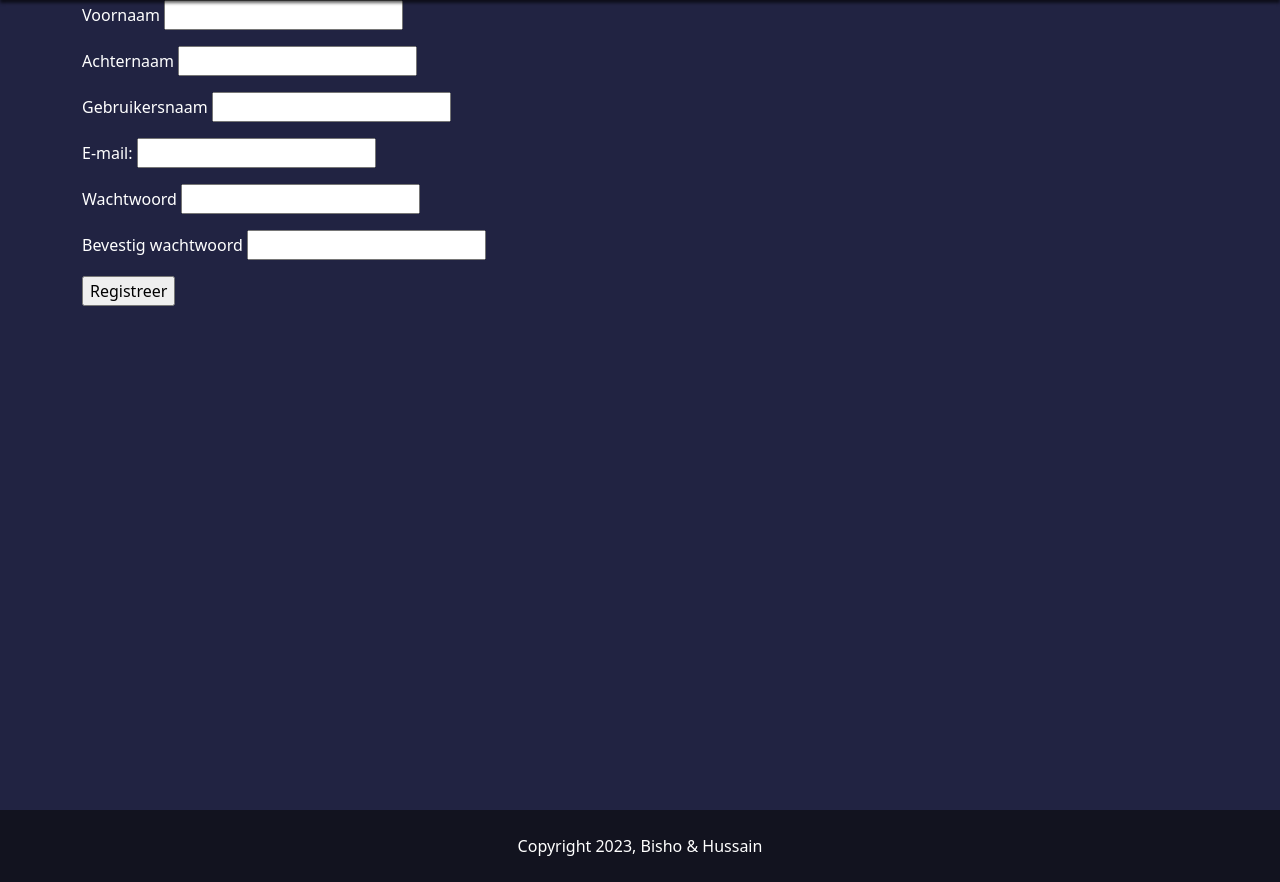
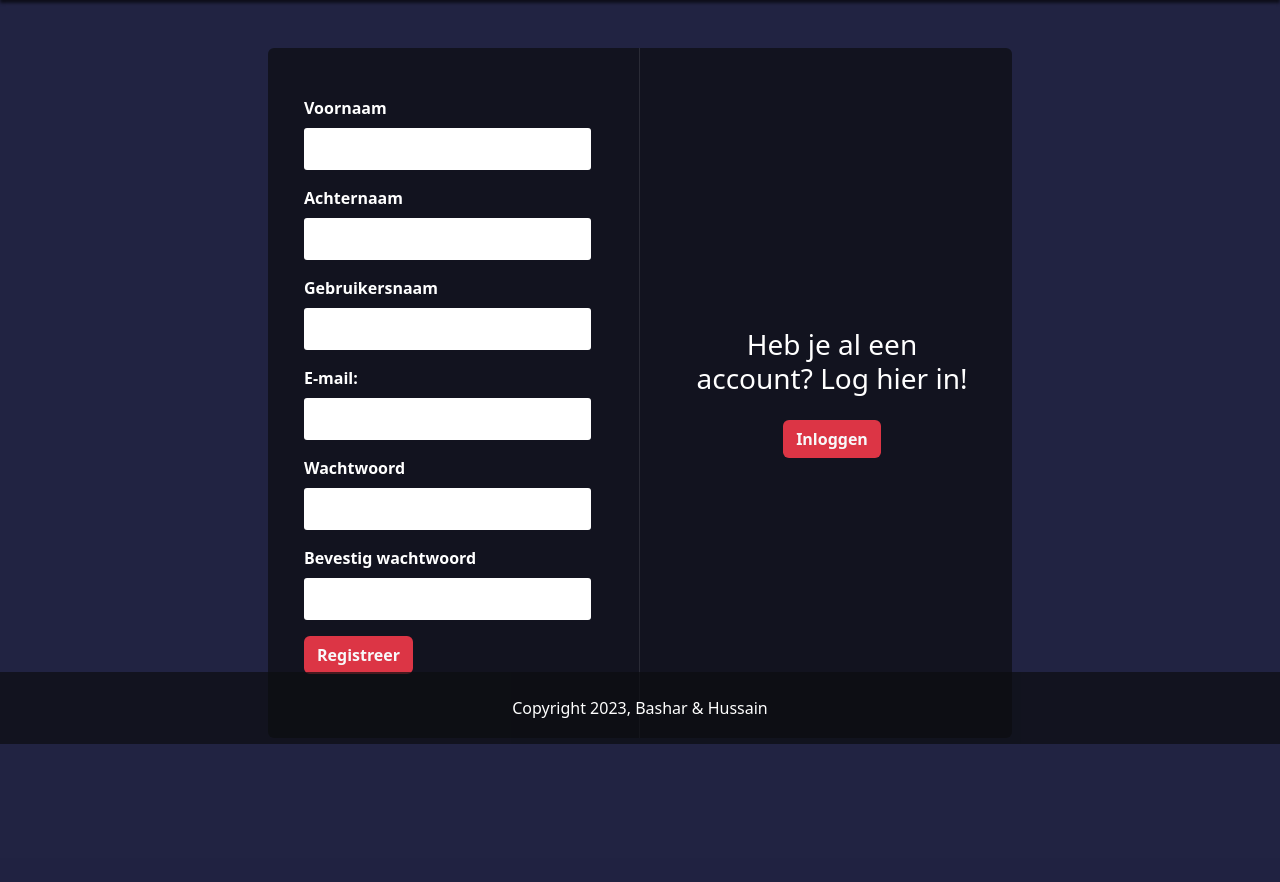
Before and after one commit to Mbalhakim/flaskmovies, a Flask app: page /userr/register in a window 1280 px wide. Shown: the part 56-938 px from the top of the page. After the commit the page ends 800 px from the top, so only its background shows below. Run offline with Flask 3, Linux system fonts and the light colour scheme.

Commit message:
fix registeren en add about.html

```diff
--- a/flaskMovies/static/css/main.css
+++ b/flaskMovies/static/css/main.css
@@ -1,6 +1,7 @@
 body{
     background-color: #212342!important;
     color: #fff!important;
+
 }
 /* navbar */
 .navbar-bg{
@@ -35,10 +36,35 @@ main{
     z-index: 999;
 }
 /* footer */
-footer{
+footer {
     background-color: rgba(12,13,17,.7);
     width: 100%;
+    position: fixed;
+    bottom: 0;
+  }
+
+/* Register form*/
+.register-bg{
+    background-color: rgba(12,13,17,.7);
+
+
 }
+.register-bg .border-form{
+    border-right: 1px solid rgba(255,255,255,.1);
+}
+.register-bg input:not(.btn){
+    display: block;
+    font-size: 14px;
+
+
+    height: 42px;
+    border-radius: 3px;
+    border: 0;
+}
+
+
+
+
 /* Login Form */
 .login-bg{
     background-color: rgba(12,13,17,.7);
--- a/flaskMovies/templates/base.html
+++ b/flaskMovies/templates/base.html
@@ -28,7 +28,7 @@
 
     <footer class="text-center py-4">
         <div class="container">
-            <div>Copyright 2023, Bisho & Hussain</div>
+            <div>Copyright 2023, Bashar & Hussain</div>
         </div>
     </footer>
 </body>
--- a/flaskMovies/userr/templates/register.html
+++ b/flaskMovies/userr/templates/register.html
@@ -6,16 +6,14 @@ Registreren
 
 {% block contents %}
 
+<div class="col-8  register-bg rounded mx-auto m-5">
+    <div class="row ">
+        <div class="col-6 p-5 border-form">
             <form method="POST">
                 {{ form.hidden_tag() }}
-    <div class="mb-3">
-        {{ form.firstname.label }} {{ form.firstname }}
-    </div>
-    <div class="mb-3">
-        {{ form.lastname.label }} {{ form.lastname }}
-    </div>
-    <div class="mb-3">
-        {{ form.username.label }} {{ form.username }}
+                <div class="mb-3">{{ form.firstname.label(class="mb-2 fw-bold") }} {{ form.firstname(class="form-control") }}</div>
+                <div class="mb-3">{{ form.lastname.label(class="mb-2 fw-bold") }} {{ form.lastname(class="form-control") }}</div>
+                <div class="mb-3">{{ form.username.label(class="mb-2 fw-bold") }} {{ form.username(class="form-control") }}
                     {% if form.username.errors %}
                         <div class="errors text-danger">
                             {% for error in form.username.errors %}
@@ -24,8 +22,7 @@ Registreren
                         </div>
                     {% endif %}
                 </div>
-    <div class="mb-3">
-        {{ form.email.label }} {{ form.email }}
+                <div class="mb-3">{{ form.email.label(class="mb-2 fw-bold") }} {{ form.email(class="form-control") }}
                     {% if form.email.errors %}
                         <div class="errors text-danger">
                             {% for error in form.email.errors %}
@@ -34,11 +31,7 @@ Registreren
                         </div>
                     {% endif %}
                 </div>
-    <div class="mb-3">
-        {{ form.password.label }} {{ form.password }}
-    </div>
-    <div class="mb-3">
-        {{ form.pass_confirm.label }} {{ form.pass_confirm }}
+                <div class="mb-3">{{ form.password.label(class="mb-2 fw-bold") }} {{ form.password(class="form-control") }}
                     {% if form.password.errors %}
                         <div class="errors text-danger">
                             {% for error in form.password.errors %}
@@ -47,7 +40,18 @@ Registreren
                         </div>
                     {% endif %}
                 </div>
-    {{ form.submit() }}
+                <div class="mb-3">{{ form.pass_confirm.label(class="mb-2 fw-bold") }} {{ form.pass_confirm(class="form-control") }}</div>
+                <div class="mb-3">{{ form.submit(class="btn bg-danger text-light fw-bold submit") }}</div>
             </form>
-
+        </div>
+        <div class="col-6 p-5 text-center">
+            <div class="d-flex align-items-center h-100">
+                <div>
+                    <h3 class="mb-4">Heb je al een account? Log hier in!</h3>
+                    <a class="text-decoration-none btn bg-danger text-light fw-bold submit" href="{{ url_for('userr.login') }}">Inloggen</a>
+                </div>
+            </div>
+        </div>
+    </div>
+</div>
 {% endblock %}
```
Also changed, not shown: flaskMovies/templates/about.html (+24 -2 lines), flaskMovies/moviefan.sqlite, flaskMovies/static/images/banner.png (added). Lines whose indentation alone changed are shown as unchanged.
